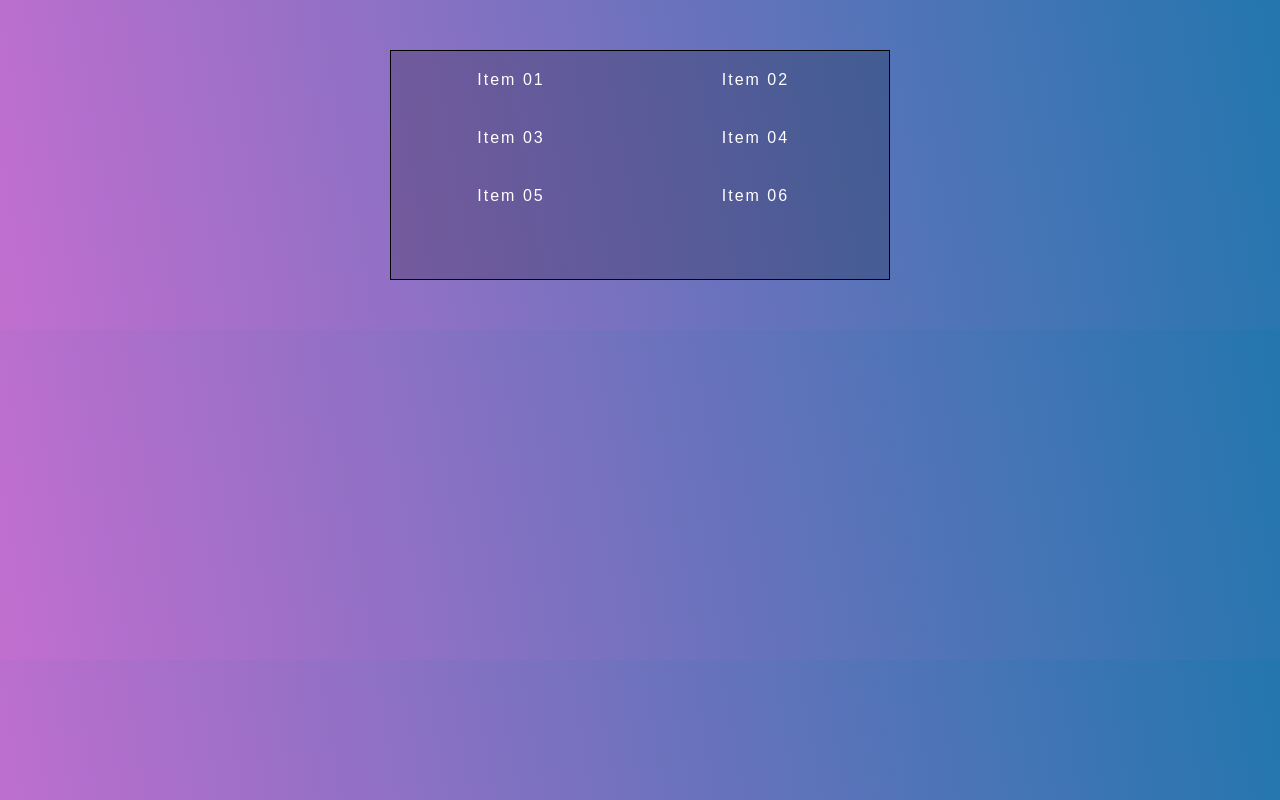
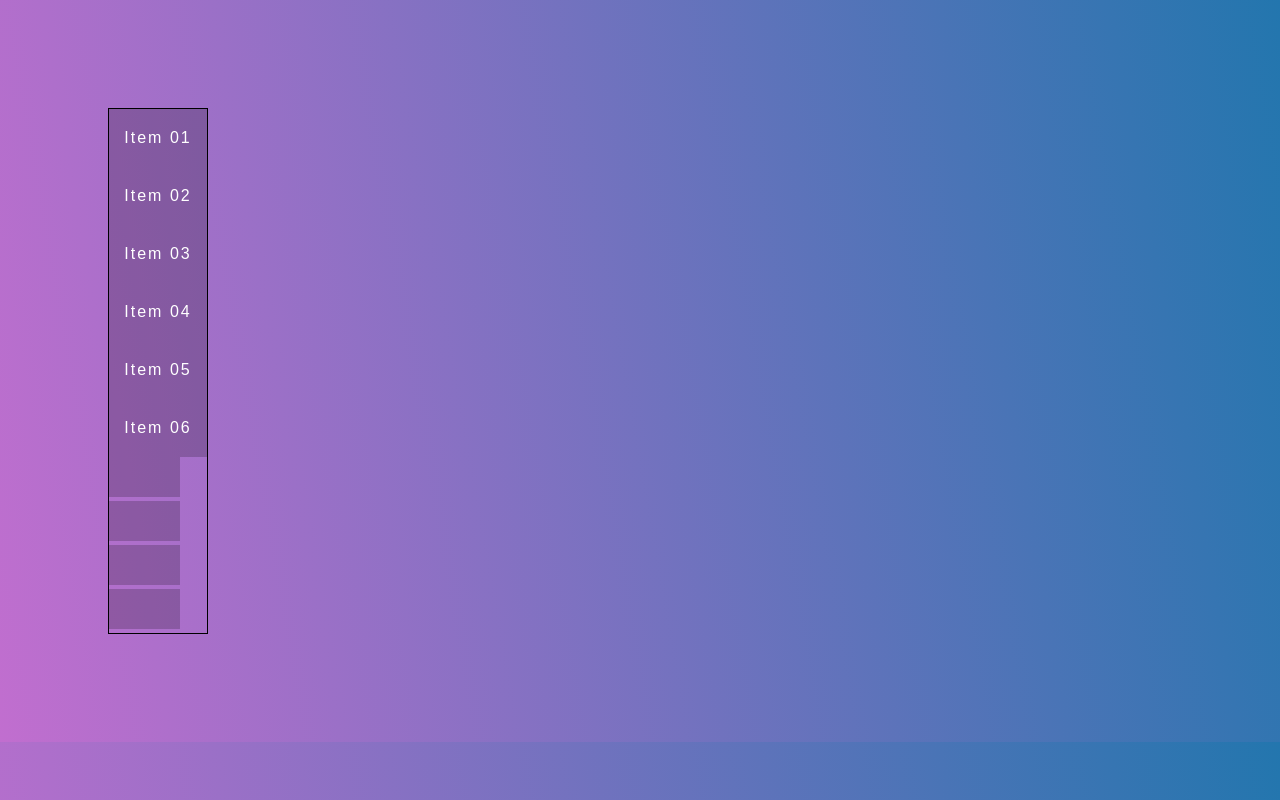
Before and after one commit to ElizabethOlugbodi/Nav-Bar, a plain HTML site: page NavBar/index.html in a window 1280 px wide. Drawn offline with Linux system fonts and the light colour scheme.

Commit message:
Update style.css

```diff
--- a/NavBar/style.css
+++ b/NavBar/style.css
@@ -67,7 +67,7 @@ a:hover {
 
  /* Tablet set up  */
 
- html {
+/*  html {
 box-sizing: border-box;
 }
 
@@ -118,11 +118,11 @@ a:hover {
   padding: 0px 0px;
   width: 117.7px;
   height: 50px;
-}
+} */
 
 /* Flex Container */
 
-.flex-nav ul {
+/*.flex-nav ul {
   border: 1px solid black;
   list-style: none;
   margin: 0;
@@ -135,3 +135,72 @@ a:hover {
 
 @media all and (max-width: 500px) {
 }
+*/
+
+/* Phone Setup */
+html {
+  box-sizing: border-box;
+}
+
+*,
+*:before,
+*:after {
+  box-sizing: inherit;
+}
+
+body {
+  font-family: sans-serif;
+  margin: 0;
+  background-image: linear-gradient(260deg, #2376ae 0%, #c16ecf 100%);
+}
+
+a {
+  color: white;
+  font-weight: 100;
+  letter-spacing: 2px;
+  text-decoration: none;
+  background: rgba(0, 0, 0, 0.2);
+  padding: 20px 1px;
+  display: inline-block;
+  width: 100%;
+  text-align: center;
+  transition: all 0.5s;
+}
+
+a:hover {
+  background: rgba(0, 0, 0, 0.3);
+
+
+}
+
+.wrapper {
+  max-width: 300px;
+  margin: 8px;
+  padding: 100px;
+}
+
+.flex-nav .social {
+  display: flex;
+  display: inline-grid;
+  grid-template-columns: 100fr;
+  padding: 0px 0px;
+  width: 71px;
+  height: 20px;
+}
+
+
+
+/* Flex Container */
+.flex-nav ul {
+  border: 1px solid black;
+  list-style: none;
+  margin: 0px;
+  padding: 0px;
+}
+
+
+@media all and (max-width: 1000px) {
+}
+
+@media all and (max-width: 500px) {
+}
```
